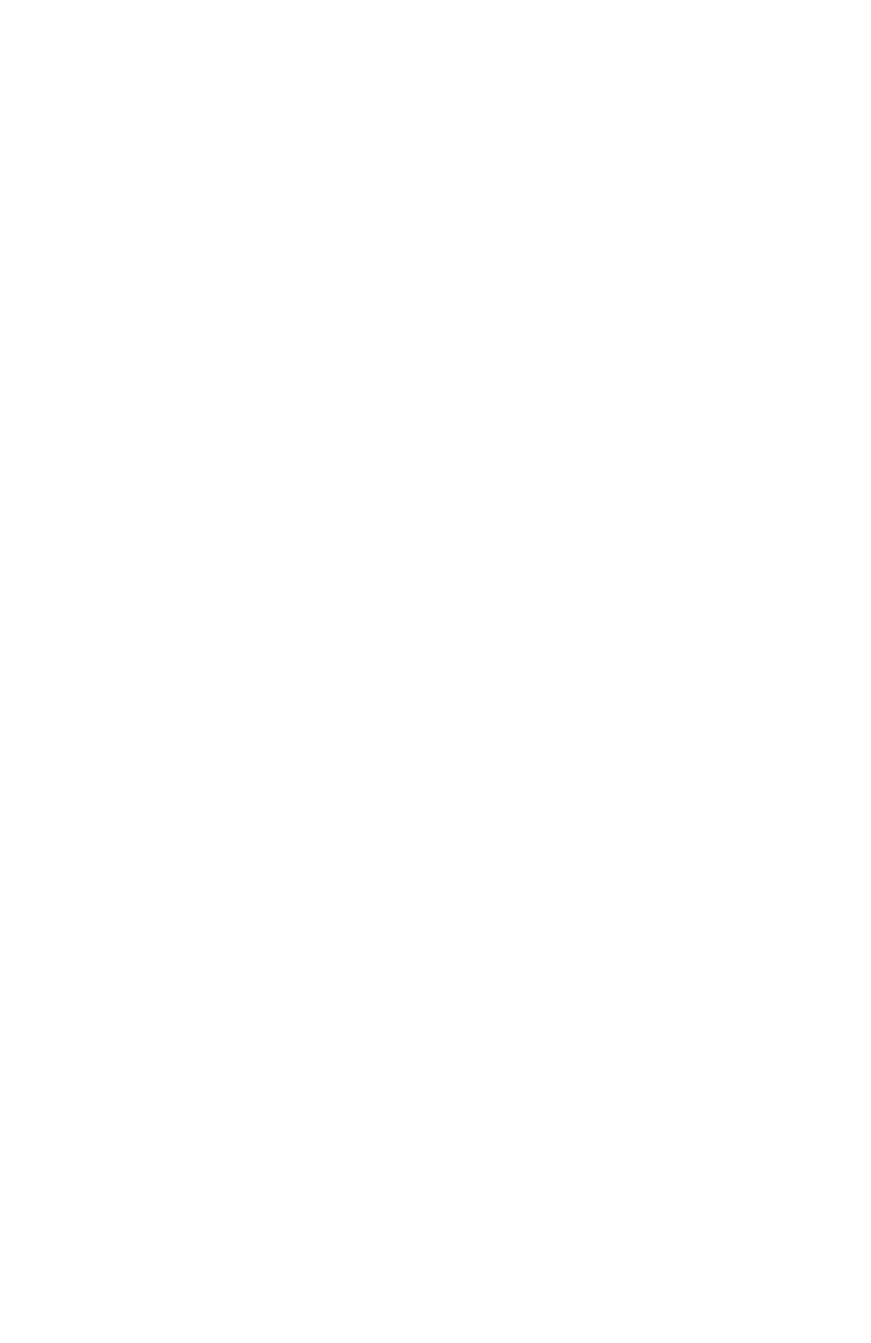
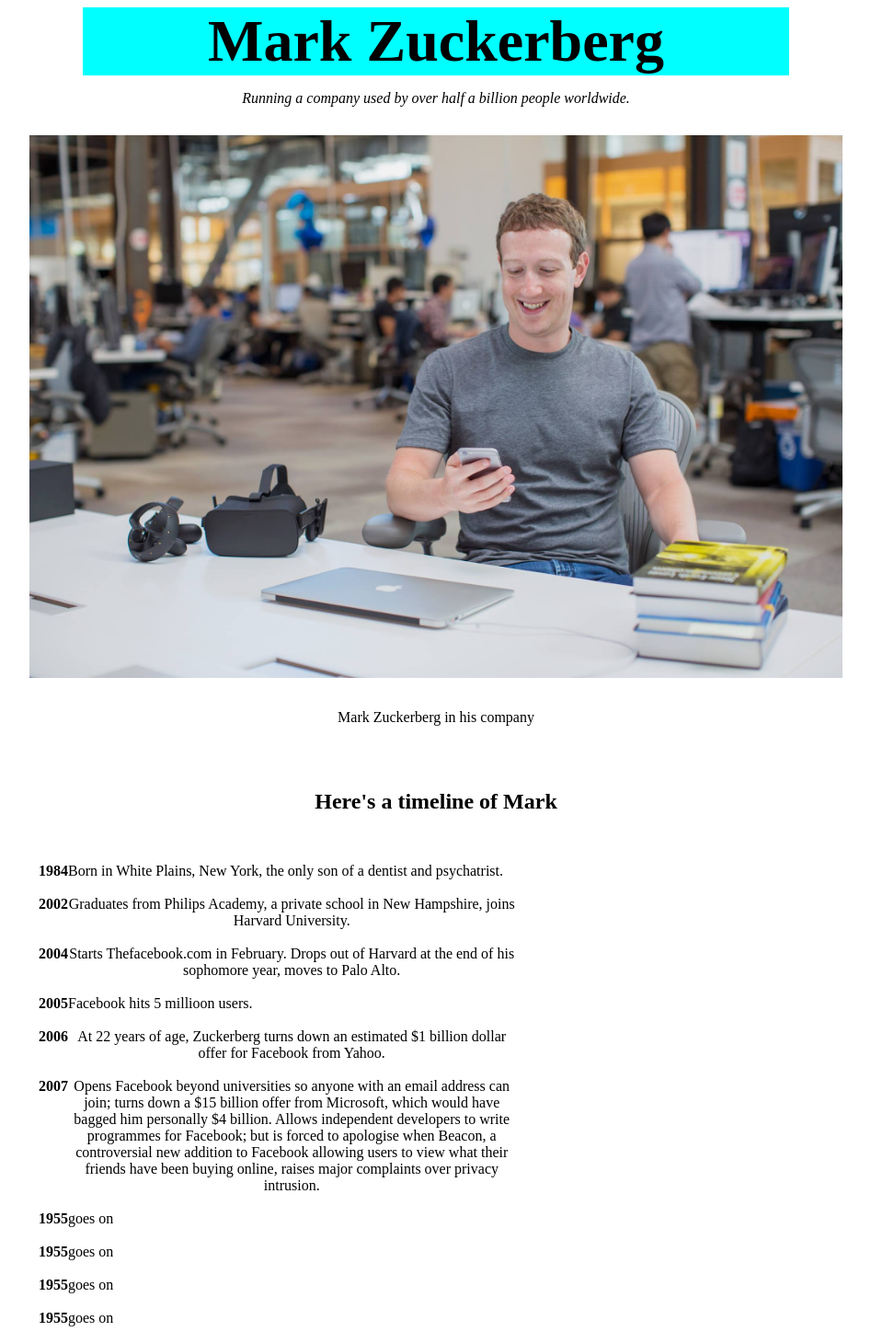
Before and after one commit to arjunishi/fcc, a plain HTML site: page Tribute-page/index.html in a window 1280 px wide. Shown: the whole page at 92% size, without its empty margins (166-1113 px from the left). Before the commit the page ends 800 px from the top, so only its background shows below. Drawn offline with Linux system fonts and the light colour scheme.

Commit message:
second commit

```diff
--- a/Tribute-page/index.html
+++ b/Tribute-page/index.html
@@ -1,11 +1,56 @@
 <!DOCTYPE html>
 <html lang="en">
 <head>
-      <title>Tribute Page</title>
+      <title>Tribute to Mark</title>
+      <link rel="stylesheet" href="style.css">
+      <meta charset="UTF-8">
+      <meta name="viewport" content="width=device-width, initial-scale=1.0">
+</head>
+<body>
 
-</head>
+      <main id="main">
+            <div id="heading" class="center">
+                  <h1 id="title" class="center">Mark Zuckerberg</h1>
+                  <p class="font"><i>Running a company used by over half a billion people worldwide.</i></p>
+            </div>
+            <div id="img-div">
+                  <img class="center" id="image" src="mark.jpg" alt="mark">
+                  <div class="center"><br>
+                  <p id="image-caption" class="font">Mark Zuckerberg in his company</p><br>
+                  </div>
+            </div>
+            <div id="tribute-info" class="center">
+                  <h2 class="font">Here's a timeline of Mark</h2>
+                  <ul class="font" class="center" style="text-align:justify;">
+                       <br>
+                       <li><b>1984</b> Born in White Plains, New York, the only son of a dentist and psychatrist.</li>
+                       <br>
+                       <li><b>2002</b> Graduates from Philips Academy, a private school in New Hampshire, joins Harvard University.</li>
+                       <br>
+                       <li><b>2004</b> Starts Thefacebook.com in February. Drops out of Harvard at the end of his sophomore year, moves to Palo Alto.</li>
+                       <br>
+                       <li><b>2005</b> Facebook hits 5 millioon users.</li>
+                       <br>
+                       <li><b>2006</b> At 22 years of age, Zuckerberg turns down an estimated $1 billion dollar offer for Facebook from Yahoo.</li>
+                       <br>
+                       <li><b>2007</b> Opens Facebook beyond universities so anyone with an email address can join; turns down a $15 billion offer from Microsoft, which would have bagged him personally $4 billion.
+
+                        Allows independent developers to write programmes for Facebook; but is forced to apologise when Beacon, a controversial new addition to Facebook allowing users to view what their friends have been buying online, raises major complaints over privacy intrusion.</li>
+                       <br>
+                       <li><b>1955</b> goes on</li>
+                       <br>
+                       <li><b>1955</b> goes on</li>
+                       <br>
+                       <li><b>1955</b> goes on</li>
+                       <br>
+                       <li><b>1955</b> goes on</li>
 
 
+                  </ul>
+            </div>
+
+      </main>
+</body>
 
 
 </html>
--- /dev/null
+++ b/Tribute-page/style.css
@@ -0,0 +1,29 @@
+#title {
+    font-size: 400%;
+    width: 60vmax;
+    background-color: aqua;
+}
+
+.center {
+    margin: auto;
+    padding: auto;
+    text-align: center;
+}
+
+#image {
+    max-width: 70%;
+    height: auto;
+    display: block;
+}
+#tribute-info ul li {
+    text-align: center;
+    width: 60%;
+    list-style-position: inside;
+    display: flex;
+}
+
+@media screen and (min-width:1200px) {
+    .font {
+        padding: 0px 200px 15px 200px;
+    }
+}
```
Also changed, not shown: Tribute-page/mark.jpg (added).
